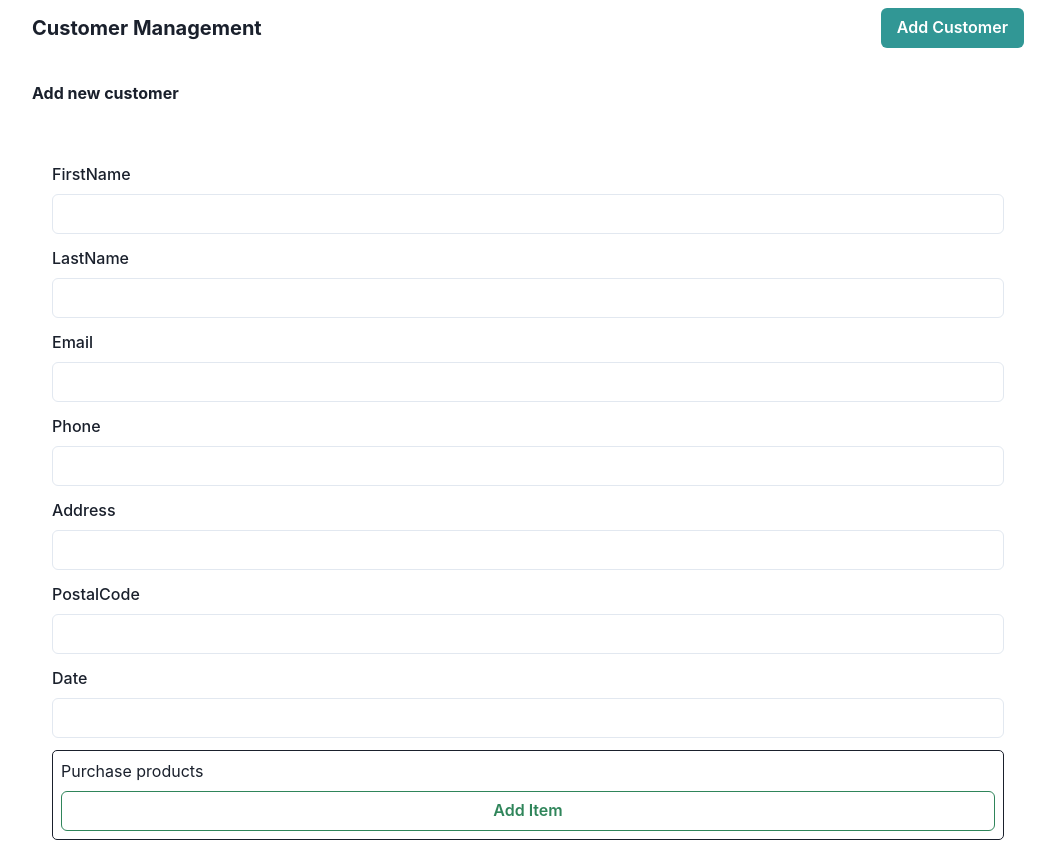
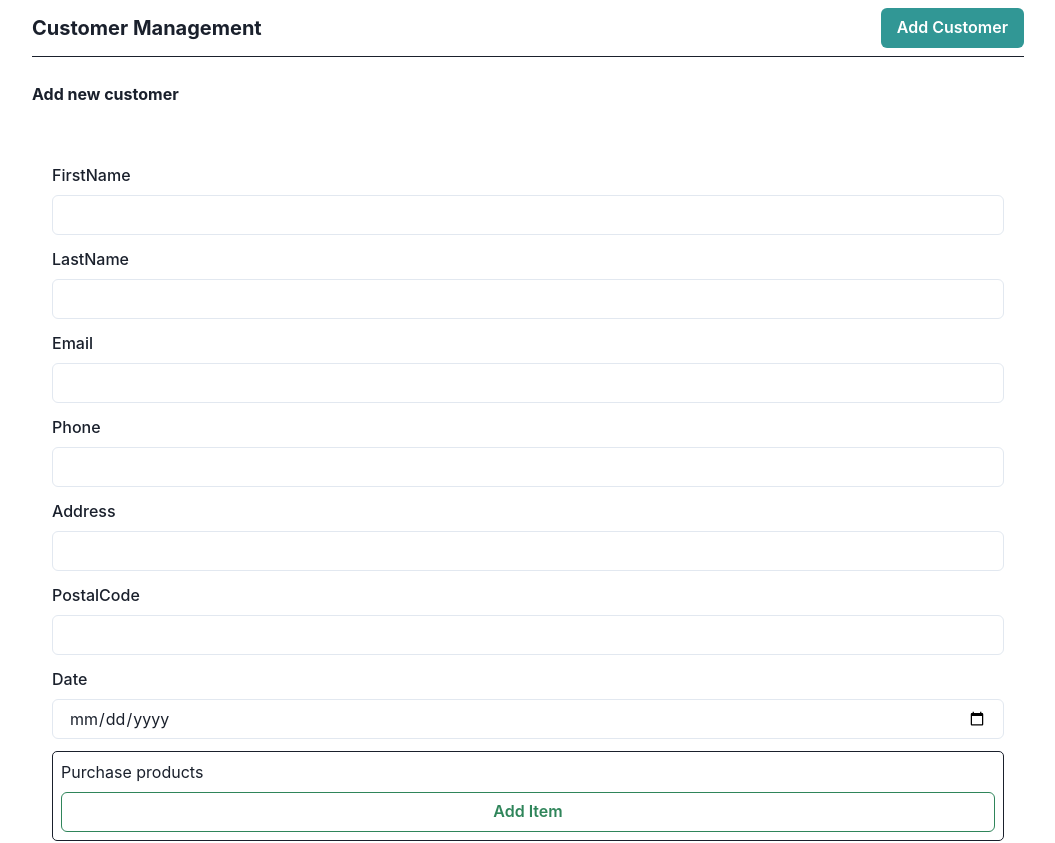
Before and after one commit to deaduchiha/customer-managment, a Next.js app: page /add-customer in a window 1280 px wide. Shown: the top 843 px of the page, without its empty margins (112-1167 px from the left). Built offline with nearby package versions, Linux system fonts and the light colour scheme.

Commit message:
handle date type for input

```diff
--- a/components/layout/layout.jsx
+++ b/components/layout/layout.jsx
@@ -6,7 +6,12 @@ import Link from "next/link";
 const Layout = ({ children }) => {
   return (
     <Container maxW="container.lg">
-      <Flex py={2} alignItems="center" justifyContent="space-between">
+      <Flex
+        py={2}
+        alignItems="center"
+        justifyContent="space-between"
+        borderBottom="1px"
+      >
         <Heading as={Link} href="/" size="md">
           Customer Management
         </Heading>
--- a/components/modules/form.jsx
+++ b/components/modules/form.jsx
@@ -26,7 +26,7 @@ const Form = ({ form, setForm }) => {
           key={index}
           name={fieldName}
           label={fieldName.charAt(0).toUpperCase() + fieldName.slice(1)}
-          type="text"
+          type={fieldName === "date" ? "date" : "text"}
           value={form[fieldName]}
           onChange={changeHandler}
         />
```
